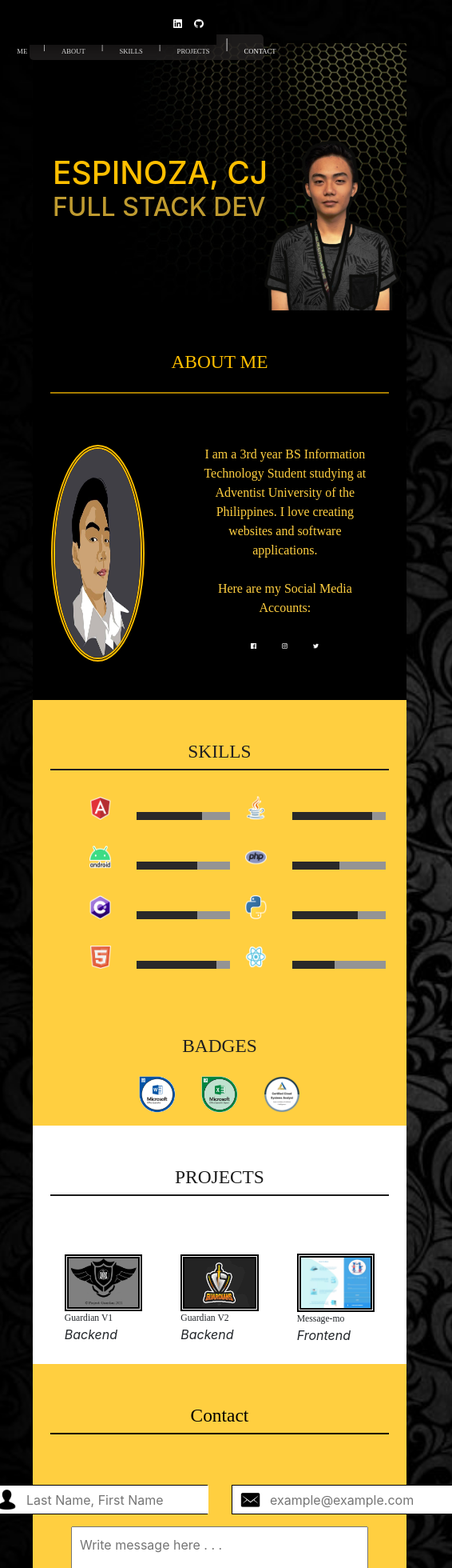
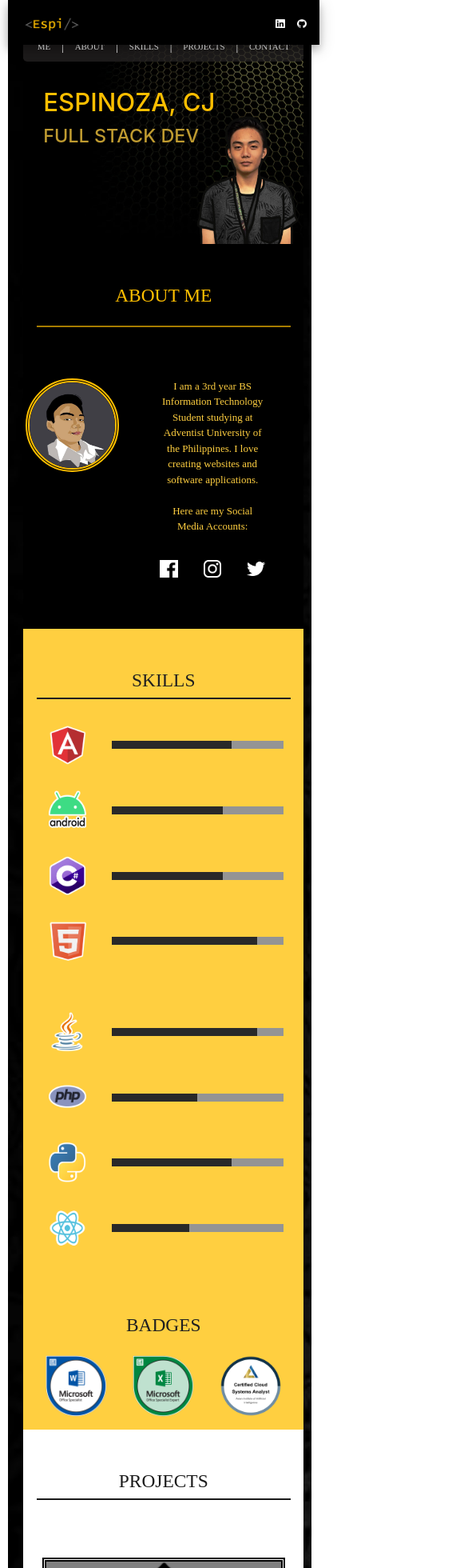
Before and after one commit to CjEspinoza/main-portfolio, an Angular app: page / in a window 390 px wide. Shown: the top 1960 px of the page at 80% size, 566 px wide, since content can reach past the window. Built offline with nearby package versions, Linux system fonts and the light colour scheme.

Commit message:
add mobile responsive

```diff
--- a/src/app/about/about.component.css
+++ b/src/app/about/about.component.css
@@ -47,3 +47,19 @@ p{
     transition: .5s;
     filter: invert(1);
 }
+@media screen and (max-width:1025px){
+    .vector{
+        height: 30vmin;
+    }
+}
+@media screen and (max-width:426px){
+    p{
+        font-size: 13px;
+    }
+    .icons{
+        width: 14vmin;
+    }
+    .icon-fb{
+        width: 14vmin;
+    }
+}
--- a/src/app/app.component.css
+++ b/src/app/app.component.css
@@ -3,9 +3,6 @@
     margin: 0;
     padding: 0;
     justify-content: center;
-}
-.portrait{
-    width: 35%;
 }
 .con1{
     flex-direction: column;
@@ -17,3 +14,28 @@
     background-color: transparent;
     margin-left: 41vmin;
 }
+@media screen and (max-width:1441px){
+    .maindiv{
+        width: 102vmin;
+    }
+}
+@media screen and (max-width:1025px){
+    .maindiv{
+        width: 72vmin;
+    }
+}
+@media screen and (max-width:769px){
+    .maindiv{
+        width: 81vmin;
+        margin-left: 18vmin;
+    }
+}
+@media screen and (max-width:426px){
+    .maindiv{
+        width: 90vmin;
+        margin-left: 5vmin;
+    }
+    .con1{
+        width: 90vmin;
+    }
+}
--- a/src/app/app.component.html
+++ b/src/app/app.component.html
@@ -4,9 +4,9 @@
   <meta charset="UTF-8">
   <meta name="viewport" content="width=device-width, initial-scale=1.0">
 </head>
-<body id="home">
-  <app-navbar></app-navbar>
-  <div class="maindiv">
+<body>
+  <app-navbar id="home"></app-navbar>
+  <div class="maindiv d-flex justify-content-center">
     <div class="con1 d-flex">
       <app-home></app-home>
       <app-about id="about"></app-about>
--- a/src/app/contact/contact.component.css
+++ b/src/app/contact/contact.component.css
@@ -64,3 +64,15 @@ hr{
     color: black;
     transition: .3s;
 }
+@media screen and (max-width:426px){
+    .tf{
+        width: 240px;
+    }
+    .textfield{
+        width: 287px;
+        margin-left: 0px;
+    }
+    .form{
+        flex-direction: column;
+    }
+}
--- a/src/app/home/home.component.css
+++ b/src/app/home/home.component.css
@@ -24,3 +24,29 @@ h2:hover{
     transition: .5s;
     cursor: pointer;
 }
+@media screen and (max-width:1441px){
+    .poster{
+        width: 102vmin;
+    }
+}
+@media screen and (max-width:1025px){
+    .poster{
+        width: 104vmin;
+    }
+}
+@media screen and (max-width:769px){
+    .poster{
+        width: 106vmin;
+    }
+}
+@media screen and (max-width:426px){
+    .poster{
+        width: 90vmin;
+    }
+    h1{
+        font-size: 8vmin;
+    }
+    h2{
+        font-size: 6vmin;
+    }
+}
--- a/src/app/navbar/navbar.component.css
+++ b/src/app/navbar/navbar.component.css
@@ -67,81 +67,41 @@
 @media screen and (max-width:1025px){
     .menu-item{
         margin-top: 5px;
+        font-size: 2vmin;
+    }
+    .nav-menu{
+        width: 70%;
+        margin-left: 24vmin;
+    }
+}
+@media screen and (max-width:769px){
+.nav-menu{
+        width: 80%;
+        margin-left: 12vmin;
     }
 }
 @media screen and (max-width:426px){
     .nav-menu{
-        position: fixed;
-        display: flex;
-        justify-content: center;
-        width: 75%;
-        background-color: rgba(39, 37, 37, 0.747);
-        border-radius: .3rem;
-        margin-top: 11vmin;
+        width: 90%;
+        margin-left: 5vmin;
     }
     .menu-item{
-        font-size: 2.2vmin;
+        font-size: 2.8vmin;
         flex-direction: row;
-        padding-left: 3.4%;
-        padding-right: 3.4%;
+        padding-left: .5%;
+        padding-right: .5%;
         padding-top: 10px;
         color: white;
         font-family: Century Gothic;
     }
-}
-@media screen and (max-width:376px){
-    .nav-menu{
-        position: fixed;
-        display: flex;
-        justify-content: center;
-        width: 75%;
-        background-color: rgba(39, 37, 37, 0.747);
-        border-radius: .3rem;
-        margin-top: 8vmin;
+    .menu-item-pipe{
+        padding-top: 10px;
     }
-    .menu-item{
-        font-size: 2.2vmin;
-        flex-direction: row;
-        padding-left: 3.4%;
-        padding-right: 3.4%;
-        padding-top: 15px;
-        color: white;
-        font-family: Century Gothic;
-    }
-    .menu-item-pipe{
-        flex-direction: row;
-        padding-left: 3.4%;
-        padding-right: 3.4%;
-        padding-top: 5px;
-        color: rgb(255, 255, 255);
-        font-family: Century Gothic;
+    .menu-item:hover{
+        color: #ffbf00;
+        text-decoration: none;
+        transition: .3s;
+        font-weight: bold;
+        font-size: 2.8vmin;
     }
 }
-@media screen and (max-width:376px){
-    .nav-menu{
-        position: fixed;
-        display: flex;
-        justify-content: center;
-        width: 75%;
-        background-color: rgba(39, 37, 37, 0.747);
-        border-radius: .3rem;
-        margin-top: 9vmin;
-    }
-    .menu-item{
-        font-size: 2.2vmin;
-        flex-direction: row;
-        padding-left: 3.4%;
-        padding-right: 3.4%;
-        padding-top: 20px;
-        color: white;
-        font-family: Century Gothic;
-    }
-    .menu-item-pipe{
-        flex-direction: row;
-        padding-left: 3.4%;
-        padding-right: 3.4%;
-        padding-top: 8px;
-        color: rgb(255, 255, 255);
-        font-family: Century Gothic;
-    }
-}
--- a/src/app/projects/projects.component.css
+++ b/src/app/projects/projects.component.css
@@ -1,4 +1,4 @@
-.container{
+.container, .main-con{
     background-color: white;
 }
 h3{
@@ -34,3 +34,17 @@ label{
     padding-bottom: 0;
     margin-bottom: 0;
 }
+@media screen and (max-width:426px){
+    .main-con{
+        flex-direction: column;
+    }
+    .pro{
+        width: 78vmin;
+    }
+    label{
+        font-size: 7vmin;
+    }
+    i{
+        font-size: 5vmin;
+    }
+}
--- a/src/app/projects/projects.component.html
+++ b/src/app/projects/projects.component.html
@@ -4,7 +4,7 @@
 <div class="hr d-flex justify-content-center">
     <hr>
 </div>
-<div class="container d-flex justify-content-center pt-5">
+<div class="main-con d-flex justify-content-center pt-5">
     <div class="pro-con d-flex justify-content-center p-4">
         <a href="https://projectguardian.github.io/Guardian/" target="?"><img src="assets/guardianv1.PNG" class="pro"></a>
         <label>Guardian V1</label>
--- a/src/app/skills/skills.component.css
+++ b/src/app/skills/skills.component.css
@@ -18,6 +18,9 @@ hr{
 .container{
     background-color: #ffcf40;
     flex-direction: row;
+}
+.main-con{
+    background-color: #ffcf40;
 }
 .icons{
     width: 7vmin;
@@ -55,3 +58,22 @@ hr{
 .badges{
     width: 20vmin;
 }
+@media screen and (max-width:1025px){
+    .skillbar{
+        width: 27vmin;
+    }
+}
+@media screen and (max-width:426px){
+    .main-con{
+        flex-direction: column;
+    }
+    .icons{
+        width: 12vmin;
+    }
+    .skillbar{
+        width: 55vmin;
+    }
+    .badges{
+        width: 28vmin;
+    }
+}
--- a/src/app/skills/skills.component.html
+++ b/src/app/skills/skills.component.html
@@ -4,7 +4,7 @@
     <div class="hr d-flex">
         <hr>
     </div>
-    <div class="container d-flex justify-content-center">
+    <div class="main-con d-flex justify-content-center">
         <div class="con d-flex justify-content-center p-3">
             <div class="skill-con d-flex">
                 <div class="d-flex p-3">
```
